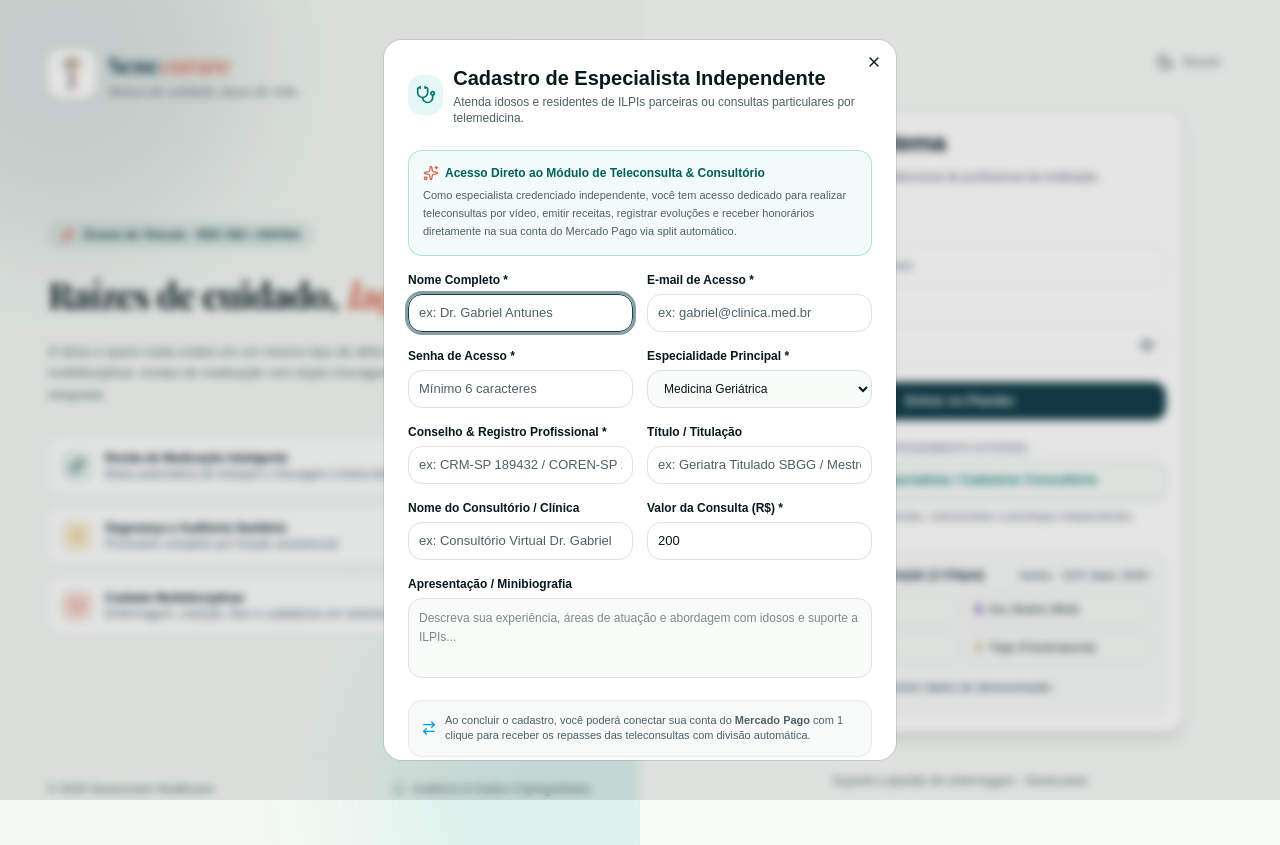
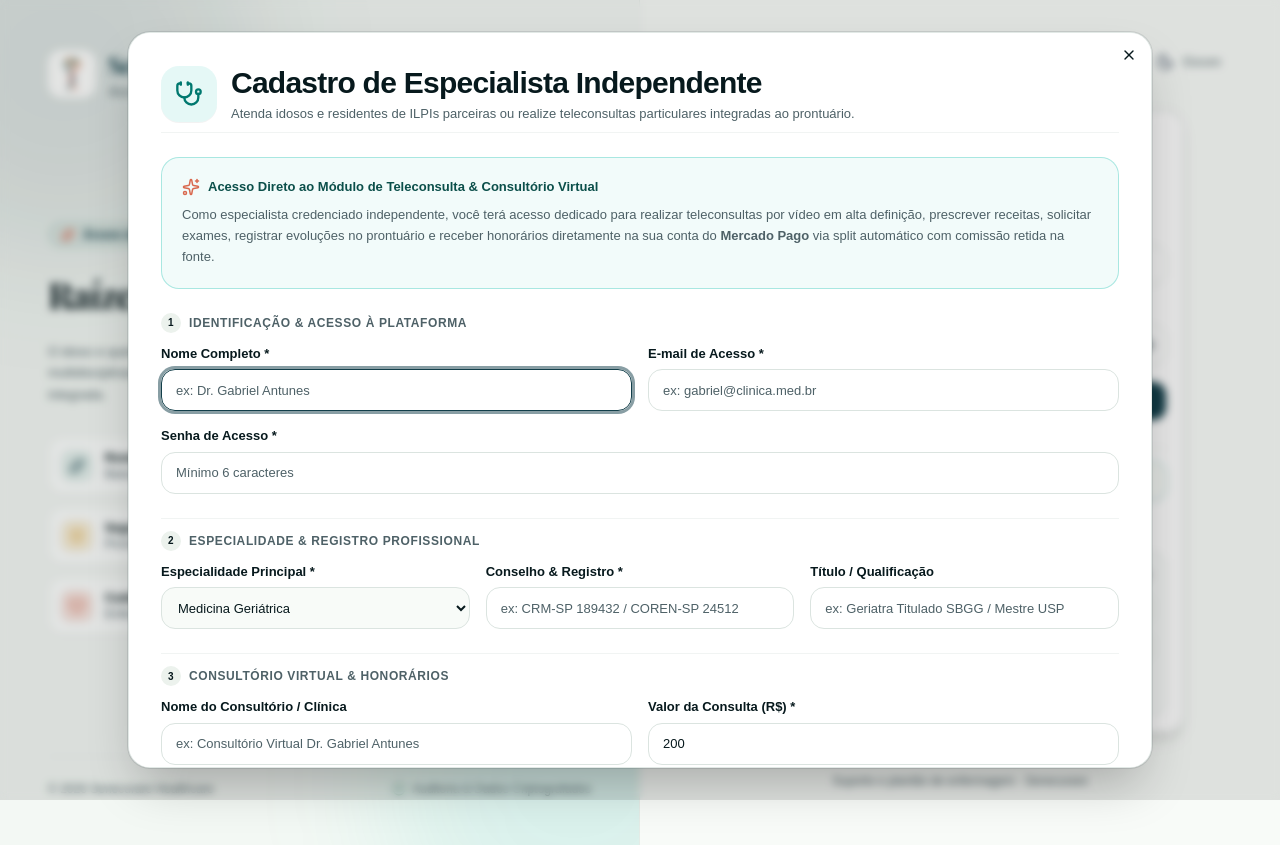
Before and after one commit to enzozsantana/sistema-ilpi, a React (Vite) app: page /login in a window 1280 px wide. Both pictures are taken after a click on the button "Sou Especialista / Cadastrar Consultório". Built offline with nearby package versions, Linux system fonts and the light colour scheme; no server answers; a web font is replaced by a local one.

Commit message:
style: ampliar dimensoes e espacamento do modal de cadastro de especialista independente

```diff
--- a/src/components/ModalCadastroEspecialista.tsx
+++ b/src/components/ModalCadastroEspecialista.tsx
@@ -96,86 +96,99 @@ export function ModalCadastroEspecialista({
 
   return (
     <Dialog open={open} onOpenChange={onOpenChange}>
-      <DialogContent className="max-w-2xl max-h-[90vh] overflow-y-auto p-6 rounded-2xl">
-        <DialogHeader>
-          <div className="flex items-center gap-2.5">
-            <div className="size-10 rounded-xl bg-teal-500/10 text-teal-700 dark:text-teal-400 flex items-center justify-center">
-              <Stethoscope className="size-5" />
+      <DialogContent className="w-[95vw] sm:max-w-3xl md:max-w-4xl lg:max-w-5xl max-h-[92vh] overflow-y-auto p-6 sm:p-8 rounded-2xl sm:rounded-3xl shadow-2xl border border-border/80">
+        <DialogHeader className="space-y-3 pb-2 border-b border-border/40">
+          <div className="flex items-center gap-3.5">
+            <div className="size-12 sm:size-14 rounded-2xl bg-teal-500/10 text-teal-700 dark:text-teal-400 flex items-center justify-center shrink-0 shadow-2xs">
+              <Stethoscope className="size-6 sm:size-7" />
             </div>
             <div>
-              <DialogTitle className="text-xl font-bold font-heading">
+              <DialogTitle className="text-2xl sm:text-3xl font-bold font-heading tracking-tight text-foreground">
                 Cadastro de Especialista Independente
               </DialogTitle>
-              <DialogDescription className="text-xs text-muted-foreground mt-0.5">
-                Atenda idosos e residentes de ILPIs parceiras ou consultas particulares por telemedicina.
+              <DialogDescription className="text-xs sm:text-sm text-muted-foreground mt-1">
+                Atenda idosos e residentes de ILPIs parceiras ou realize teleconsultas particulares integradas ao prontuário.
               </DialogDescription>
             </div>
           </div>
         </DialogHeader>
 
-        <form onSubmit={handleSubmit} className="space-y-4 pt-2">
+        <form onSubmit={handleSubmit} className="space-y-6 pt-2">
           {erro && (
-            <Alert variant="destructive" className="py-2.5 rounded-xl">
-              <AlertCircle className="size-4" />
-              <AlertDescription className="text-xs font-medium ml-2">{erro}</AlertDescription>
+            <Alert variant="destructive" className="py-3 rounded-2xl">
+              <AlertCircle className="size-5" />
+              <AlertDescription className="text-xs sm:text-sm font-medium ml-2">{erro}</AlertDescription>
             </Alert>
           )}
 
           {/* Destaque de Acesso Exclusivo e Split */}
-          <div className="p-3.5 rounded-xl border border-teal-500/30 bg-teal-500/5 space-y-1.5 text-xs">
-            <div className="flex items-center gap-1.5 font-semibold text-teal-800 dark:text-teal-300">
-              <Sparkles className="size-4 text-[#D9694F]" />
-              <span>Acesso Direto ao Módulo de Teleconsulta & Consultório</span>
+          <div className="p-4 sm:p-5 rounded-2xl border border-teal-500/30 bg-teal-500/5 space-y-2">
+            <div className="flex items-center gap-2 font-bold text-teal-900 dark:text-teal-200 text-xs sm:text-sm">
+              <Sparkles className="size-4.5 text-[#D9694F]" />
+              <span>Acesso Direto ao Módulo de Teleconsulta & Consultório Virtual</span>
             </div>
-            <p className="text-muted-foreground text-[11px] leading-relaxed">
-              Como especialista credenciado independente, você tem acesso dedicado para realizar teleconsultas por vídeo, emitir receitas, registrar evoluções e receber honorários diretamente na sua conta do Mercado Pago via split automático.
+            <p className="text-muted-foreground text-xs sm:text-sm leading-relaxed">
+              Como especialista credenciado independente, você terá acesso dedicado para realizar teleconsultas por vídeo em alta definição, prescrever receitas, solicitar exames, registrar evoluções no prontuário e receber honorários diretamente na sua conta do <strong>Mercado Pago</strong> via split automático com comissão retida na fonte.
             </p>
           </div>
 
-          <div className="grid grid-cols-1 sm:grid-cols-2 gap-3.5">
+          {/* SEÇÃO 1: Identificação e Acesso */}
+          <div className="space-y-3">
+            <h3 className="text-xs font-bold uppercase tracking-wider text-muted-foreground flex items-center gap-2">
+              <span className="size-5 rounded-full bg-muted flex items-center justify-center text-[10px] text-foreground font-extrabold">1</span>
+              <span>Identificação & Acesso à Plataforma</span>
+            </h3>
+            <div className="grid grid-cols-1 sm:grid-cols-2 gap-4">
               <div className="space-y-1.5">
-              <Label className="text-xs font-semibold">Nome Completo *</Label>
+                <Label className="text-xs sm:text-sm font-semibold">Nome Completo *</Label>
                 <Input
                   placeholder="ex: Dr. Gabriel Antunes"
                   value={nome}
                   onChange={(e) => setNome(e.target.value)}
                   required
-                className="h-9.5 text-xs rounded-xl"
+                  className="h-10.5 text-xs sm:text-sm rounded-xl px-3.5"
                 />
               </div>
 
               <div className="space-y-1.5">
-              <Label className="text-xs font-semibold">E-mail de Acesso *</Label>
+                <Label className="text-xs sm:text-sm font-semibold">E-mail de Acesso *</Label>
                 <Input
                   type="email"
                   placeholder="ex: gabriel@clinica.med.br"
                   value={email}
                   onChange={(e) => setEmail(e.target.value)}
                   required
-                className="h-9.5 text-xs rounded-xl"
+                  className="h-10.5 text-xs sm:text-sm rounded-xl px-3.5"
                 />
               </div>
-          </div>
 
-          <div className="grid grid-cols-1 sm:grid-cols-2 gap-3.5">
-            <div className="space-y-1.5">
-              <Label className="text-xs font-semibold">Senha de Acesso *</Label>
+              <div className="space-y-1.5 sm:col-span-2">
+                <Label className="text-xs sm:text-sm font-semibold">Senha de Acesso *</Label>
                 <Input
                   type="password"
                   placeholder="Mínimo 6 caracteres"
                   value={senha}
                   onChange={(e) => setSenha(e.target.value)}
                   required
-                className="h-9.5 text-xs rounded-xl"
+                  className="h-10.5 text-xs sm:text-sm rounded-xl px-3.5"
                 />
               </div>
+            </div>
+          </div>
 
+          {/* SEÇÃO 2: Registro e Especialidade */}
+          <div className="space-y-3 pt-1 border-t border-border/40">
+            <h3 className="text-xs font-bold uppercase tracking-wider text-muted-foreground flex items-center gap-2 pt-2">
+              <span className="size-5 rounded-full bg-muted flex items-center justify-center text-[10px] text-foreground font-extrabold">2</span>
+              <span>Especialidade & Registro Profissional</span>
+            </h3>
+            <div className="grid grid-cols-1 sm:grid-cols-3 gap-4">
               <div className="space-y-1.5">
-              <Label className="text-xs font-semibold">Especialidade Principal *</Label>
+                <Label className="text-xs sm:text-sm font-semibold">Especialidade Principal *</Label>
                 <select
                   value={especialidade}
                   onChange={(e) => setEspecialidade(e.target.value as EspecialidadeVirtual)}
-                className="w-full h-9.5 px-3 rounded-xl border border-input bg-background text-xs font-medium focus:ring-2 focus:ring-ring"
+                  className="w-full h-10.5 px-3 rounded-xl border border-input bg-background text-xs sm:text-sm font-medium focus:ring-2 focus:ring-ring"
                 >
                   <option value="medica">Medicina Geriátrica</option>
                   <option value="estomaterapia">Estomaterapia & Feridas (Enfermagem)</option>
@@ -184,44 +197,49 @@ export function ModalCadastroEspecialista({
                   <option value="fisioterapia">Fisioterapia Geriátrica</option>
                 </select>
               </div>
-          </div>
 
-          <div className="grid grid-cols-1 sm:grid-cols-2 gap-3.5">
               <div className="space-y-1.5">
-              <Label className="text-xs font-semibold">Conselho & Registro Profissional *</Label>
+                <Label className="text-xs sm:text-sm font-semibold">Conselho & Registro *</Label>
                 <Input
                   placeholder="ex: CRM-SP 189432 / COREN-SP 24512"
                   value={registro}
                   onChange={(e) => setRegistro(e.target.value)}
                   required
-                className="h-9.5 text-xs rounded-xl"
+                  className="h-10.5 text-xs sm:text-sm rounded-xl px-3.5"
                 />
               </div>
 
               <div className="space-y-1.5">
-              <Label className="text-xs font-semibold">Título / Titulação</Label>
+                <Label className="text-xs sm:text-sm font-semibold">Título / Qualificação</Label>
                 <Input
                   placeholder="ex: Geriatra Titulado SBGG / Mestre USP"
                   value={titulo}
                   onChange={(e) => setTitulo(e.target.value)}
-                className="h-9.5 text-xs rounded-xl"
+                  className="h-10.5 text-xs sm:text-sm rounded-xl px-3.5"
                 />
               </div>
             </div>
+          </div>
 
-          <div className="grid grid-cols-1 sm:grid-cols-2 gap-3.5">
+          {/* SEÇÃO 3: Consultório e Honorários */}
+          <div className="space-y-3 pt-1 border-t border-border/40">
+            <h3 className="text-xs font-bold uppercase tracking-wider text-muted-foreground flex items-center gap-2 pt-2">
+              <span className="size-5 rounded-full bg-muted flex items-center justify-center text-[10px] text-foreground font-extrabold">3</span>
+              <span>Consultório Virtual & Honorários</span>
+            </h3>
+            <div className="grid grid-cols-1 sm:grid-cols-2 gap-4">
               <div className="space-y-1.5">
-              <Label className="text-xs font-semibold">Nome do Consultório / Clínica</Label>
+                <Label className="text-xs sm:text-sm font-semibold">Nome do Consultório / Clínica</Label>
                 <Input
-                placeholder="ex: Consultório Virtual Dr. Gabriel"
+                  placeholder="ex: Consultório Virtual Dr. Gabriel Antunes"
                   value={consultorio}
                   onChange={(e) => setConsultorio(e.target.value)}
-                className="h-9.5 text-xs rounded-xl"
+                  className="h-10.5 text-xs sm:text-sm rounded-xl px-3.5"
                 />
               </div>
 
               <div className="space-y-1.5">
-              <Label className="text-xs font-semibold">Valor da Consulta (R$) *</Label>
+                <Label className="text-xs sm:text-sm font-semibold">Valor da Consulta (R$) *</Label>
                 <Input
                   type="number"
                   min="0"
@@ -230,52 +248,60 @@ export function ModalCadastroEspecialista({
                   value={preco}
                   onChange={(e) => setPreco(e.target.value)}
                   required
-                className="h-9.5 text-xs rounded-xl"
+                  className="h-10.5 text-xs sm:text-sm rounded-xl px-3.5"
+                />
+              </div>
+            </div>
+          </div>
+
+          {/* SEÇÃO 4: Biografia e Apresentação */}
+          <div className="space-y-3 pt-1 border-t border-border/40">
+            <h3 className="text-xs font-bold uppercase tracking-wider text-muted-foreground flex items-center gap-2 pt-2">
+              <span className="size-5 rounded-full bg-muted flex items-center justify-center text-[10px] text-foreground font-extrabold">4</span>
+              <span>Apresentação & Biografia Clínica</span>
+            </h3>
+            <div className="space-y-1.5">
+              <Label className="text-xs sm:text-sm font-semibold">Mini-biografia para os Acolhidos e ILPIs</Label>
+              <textarea
+                placeholder="Descreva sua experiência, áreas de atuação e abordagem com idosos e suporte especializado para ILPIs..."
+                value={bio}
+                onChange={(e) => setBio(e.target.value)}
+                rows={4}
+                className="w-full text-xs sm:text-sm rounded-xl border border-input bg-background p-3 focus-visible:outline-ring resize-none leading-relaxed"
               />
             </div>
           </div>
 
-          <div className="space-y-1.5">
-            <Label className="text-xs font-semibold">Apresentação / Minibiografia</Label>
-            <textarea
-              placeholder="Descreva sua experiência, áreas de atuação e abordagem com idosos e suporte a ILPIs..."
-              value={bio}
-              onChange={(e) => setBio(e.target.value)}
-              rows={3}
-              className="w-full text-xs rounded-xl border border-input bg-background p-2.5 focus-visible:outline-ring resize-none leading-relaxed"
-            />
-          </div>
-
           {/* Chamada para Split Mercado Pago */}
-          <div className="flex items-center gap-2 p-3 rounded-xl bg-muted/40 border border-border/60 text-[11px] text-muted-foreground">
-            <ArrowRightLeft className="size-4 text-[#009EE3] shrink-0" />
+          <div className="flex items-center gap-3 p-4 rounded-2xl bg-muted/40 border border-border/60 text-xs sm:text-sm text-muted-foreground">
+            <ArrowRightLeft className="size-5 text-[#009EE3] shrink-0" />
             <span>
-              Ao concluir o cadastro, você poderá conectar sua conta do <strong>Mercado Pago</strong> com 1 clique para receber os repasses das teleconsultas com divisão automática.
+              Ao concluir o cadastro, você poderá conectar sua conta do <strong>Mercado Pago</strong> com 1 clique para receber os repasses das teleconsultas com divisão automática de comissão.
             </span>
           </div>
 
-          <div className="pt-2 flex items-center justify-end gap-2.5">
+          <div className="pt-2 flex items-center justify-end gap-3 border-t border-border/40">
             <Button
               type="button"
               variant="outline"
               onClick={() => onOpenChange(false)}
-              className="h-9.5 text-xs rounded-xl"
+              className="h-10.5 px-5 text-xs sm:text-sm rounded-xl font-medium"
             >
               Cancelar
             </Button>
             <Button
               type="submit"
               disabled={busy}
-              className="h-9.5 text-xs rounded-xl bg-teal-600 hover:bg-teal-700 text-white font-semibold gap-1.5"
+              className="h-10.5 px-6 text-xs sm:text-sm rounded-xl bg-teal-600 hover:bg-teal-700 text-white font-semibold gap-2 shadow-xs transition-all"
             >
               {busy ? (
                 <>
-                  <Loader2 className="size-3.5 animate-spin" />
+                  <Loader2 className="size-4 animate-spin" />
                   Cadastrando...
                 </>
               ) : (
                 <>
-                  <CheckCircle2 className="size-3.5" />
+                  <CheckCircle2 className="size-4" />
                   Concluir Cadastro & Abrir Consultório
                 </>
               )}
```
Lines whose indentation alone changed are shown as unchanged.
